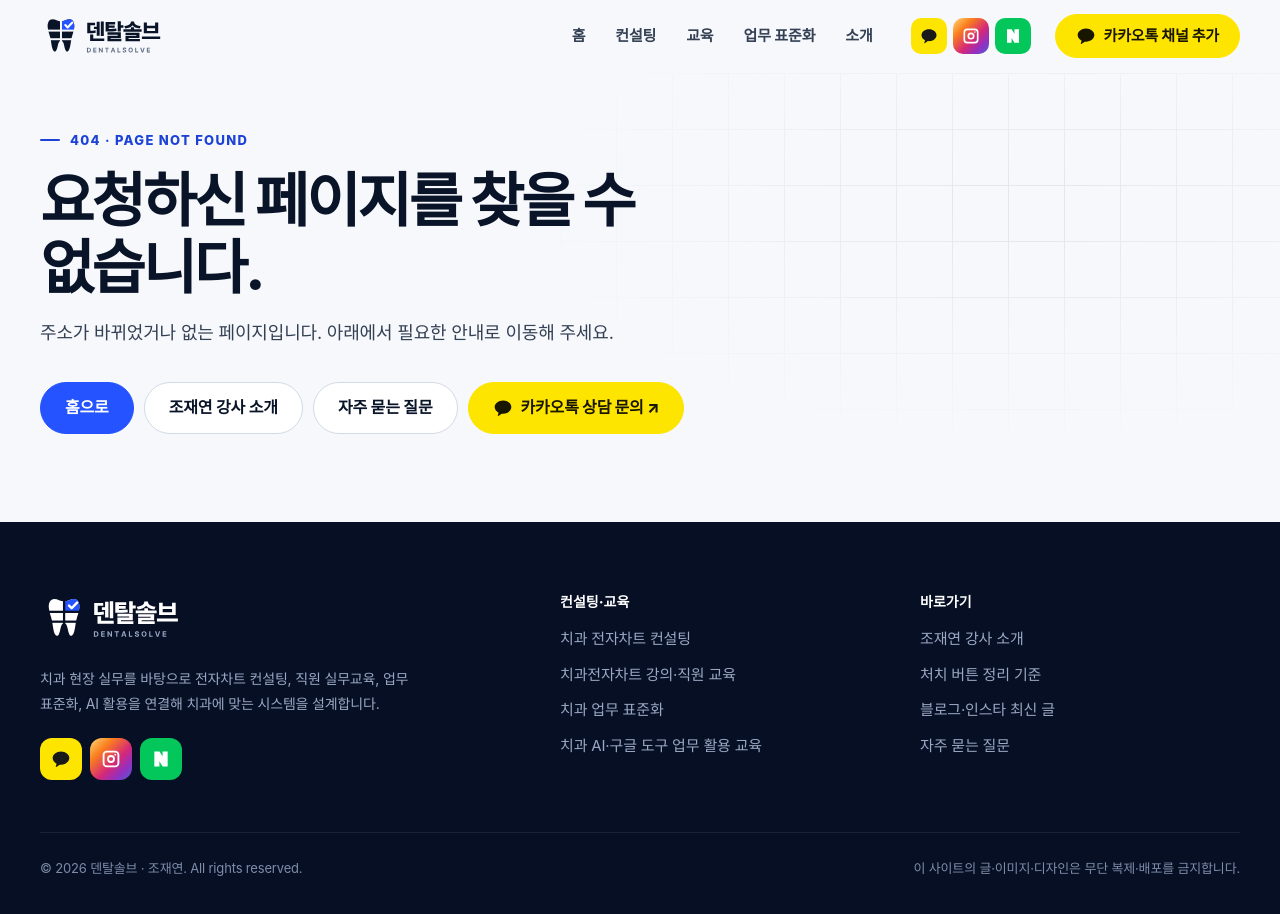
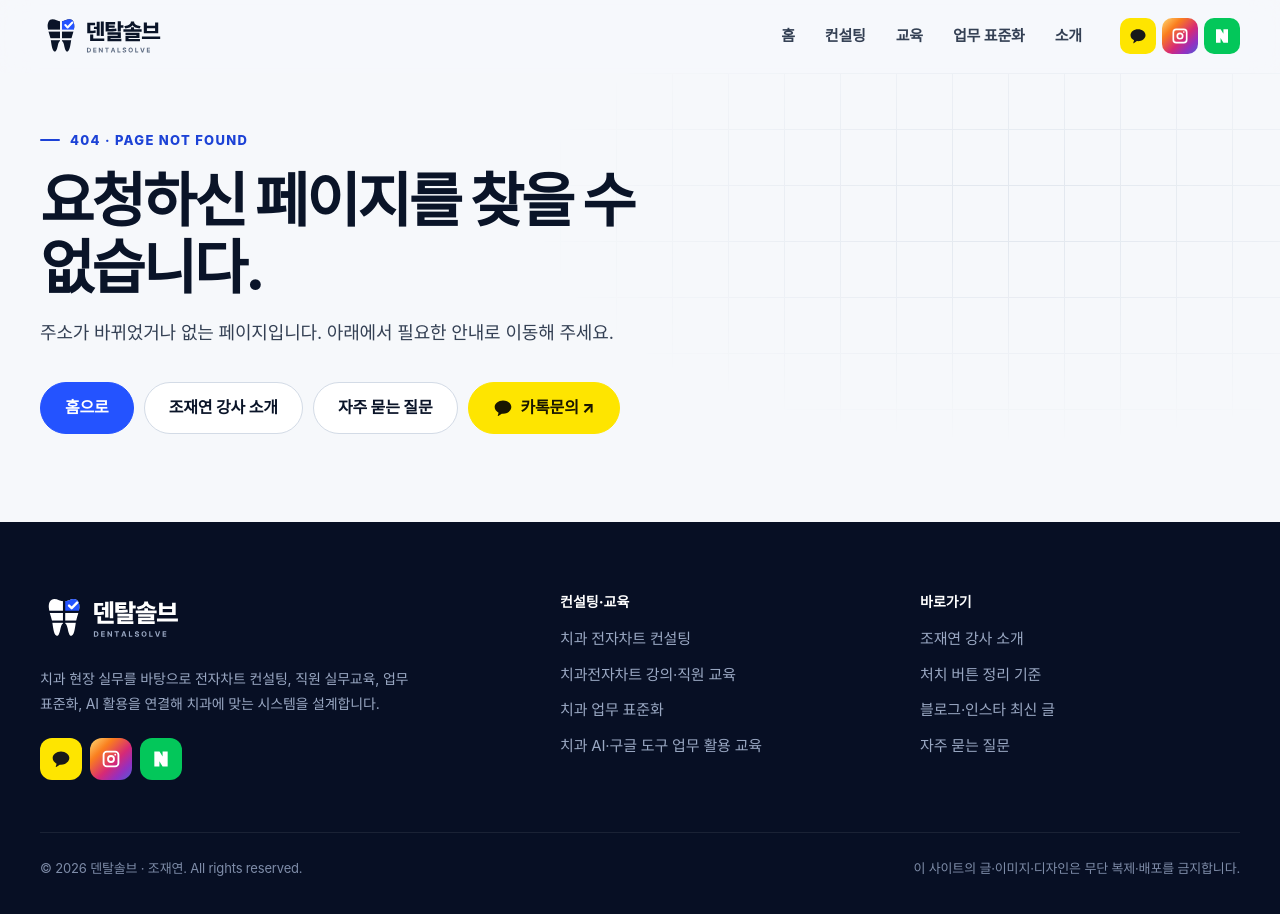
Before and after one commit to maurice2895/maurice2895.github.io, a plain HTML site: page 404.html in a window 1280 px wide. Drawn offline with Linux system fonts and the light colour scheme; a web font is replaced by a local one.

Commit message:
Use Kakao inquiry label and icon

```diff
--- a/404.html
+++ b/404.html
@@ -23,9 +23,9 @@
 <header class="header">
   <div class="wrap header-in">
     <a class="brand" href="/" aria-label="덴탈솔브 홈"><img class="brand-logo" src="/images/logo.svg?v=2026110407" alt="덴탈솔브" width="186" height="64"></a>
-    <nav class="site-nav" id="site-nav" aria-label="주요 메뉴"><a href="/">홈</a><a href="/consulting/">컨설팅</a><a href="/oneclick/">교육</a><a href="/standardization/">업무 표준화</a><a href="/about/">소개</a><a class="nav-kakao" href="https://pf.kakao.com/_AaMvX" target="_blank" rel="noopener noreferrer">카카오톡 채널 추가<span class="sr-only">(새 창)</span></a></nav>
-    <div class="social header-social" aria-label="공식 채널"><a class="kakao" href="https://pf.kakao.com/_AaMvX/chat" target="_blank" rel="noopener noreferrer" aria-label="카카오톡 상담 (새 창)"><svg viewBox="0 0 24 24" aria-hidden="true"><path d="M12 3C6.48 3 2 6.55 2 10.93c0 2.8 1.88 5.25 4.72 6.63l-.96 3.53a.4.4 0 0 0 .6.44l4.18-2.77c.48.06.96.1 1.46.1 5.52 0 10-3.55 10-7.93S17.52 3 12 3z"/></svg></a><a class="instagram" href="https://www.instagram.com/maurice_02875" target="_blank" rel="noopener noreferrer" aria-label="인스타그램 (새 창)"><svg viewBox="0 0 24 24" aria-hidden="true"><path d="M7 2h10a5 5 0 0 1 5 5v10a5 5 0 0 1-5 5H7a5 5 0 0 1-5-5V7a5 5 0 0 1 5-5zm0 2.2A2.8 2.8 0 0 0 4.2 7v10A2.8 2.8 0 0 0 7 19.8h10a2.8 2.8 0 0 0 2.8-2.8V7A2.8 2.8 0 0 0 17 4.2H7zm5 3.1a4.7 4.7 0 1 1 0 9.4 4.7 4.7 0 0 1 0-9.4zm0 2.2a2.5 2.5 0 1 0 0 5 2.5 2.5 0 0 0 0-5zm5.1-3.8a1.1 1.1 0 1 1 0 2.2 1.1 1.1 0 0 1 0-2.2z"/></svg></a><a class="naver" href="https://blog.naver.com/maurice2895" target="_blank" rel="noopener noreferrer" aria-label="네이버 블로그 (새 창)"><svg viewBox="0 0 24 24" aria-hidden="true"><path d="M4 3h6.2l3.7 6.1V3H20v18h-6.1l-3.8-6.2V21H4V3z"/></svg></a></div>
-    <a class="btn btn-kakao header-cta" href="https://pf.kakao.com/_AaMvX" target="_blank" rel="noopener noreferrer">카카오톡 채널 추가<span class="sr-only">(새 창)</span></a>
+    <nav class="site-nav" id="site-nav" aria-label="주요 메뉴"><a href="/">홈</a><a href="/consulting/">컨설팅</a><a href="/oneclick/">교육</a><a href="/standardization/">업무 표준화</a><a href="/about/">소개</a><a class="nav-kakao" href="https://pf.kakao.com/_AaMvX/chat" target="_blank" rel="noopener noreferrer" aria-label="카톡문의">카톡문의<span class="sr-only">(새 창)</span></a></nav>
+    <div class="social header-social" aria-label="공식 채널"><a class="kakao" href="https://pf.kakao.com/_AaMvX/chat" target="_blank" rel="noopener noreferrer" aria-label="카톡문의 (새 창)"><svg viewBox="0 0 24 24" aria-hidden="true"><path d="M12 3C6.48 3 2 6.55 2 10.93c0 2.8 1.88 5.25 4.72 6.63l-.96 3.53a.4.4 0 0 0 .6.44l4.18-2.77c.48.06.96.1 1.46.1 5.52 0 10-3.55 10-7.93S17.52 3 12 3z"/></svg></a><a class="instagram" href="https://www.instagram.com/maurice_02875" target="_blank" rel="noopener noreferrer" aria-label="인스타그램 (새 창)"><svg viewBox="0 0 24 24" aria-hidden="true"><path d="M7 2h10a5 5 0 0 1 5 5v10a5 5 0 0 1-5 5H7a5 5 0 0 1-5-5V7a5 5 0 0 1 5-5zm0 2.2A2.8 2.8 0 0 0 4.2 7v10A2.8 2.8 0 0 0 7 19.8h10a2.8 2.8 0 0 0 2.8-2.8V7A2.8 2.8 0 0 0 17 4.2H7zm5 3.1a4.7 4.7 0 1 1 0 9.4 4.7 4.7 0 0 1 0-9.4zm0 2.2a2.5 2.5 0 1 0 0 5 2.5 2.5 0 0 0 0-5zm5.1-3.8a1.1 1.1 0 1 1 0 2.2 1.1 1.1 0 0 1 0-2.2z"/></svg></a><a class="naver" href="https://blog.naver.com/maurice2895" target="_blank" rel="noopener noreferrer" aria-label="네이버 블로그 (새 창)"><svg viewBox="0 0 24 24" aria-hidden="true"><path d="M4 3h6.2l3.7 6.1V3H20v18h-6.1l-3.8-6.2V21H4V3z"/></svg></a></div>
+
     <button class="nav-toggle" type="button" aria-expanded="false" aria-controls="site-nav" aria-label="메뉴 열기"><span></span><span></span><span></span></button>
   </div>
 </header>
@@ -39,7 +39,7 @@
       <a class="btn btn-primary" href="/">홈으로</a>
       <a class="btn" href="/about/">조재연 강사 소개</a>
       <a class="btn" href="/faq/">자주 묻는 질문</a>
-      <a class="btn btn-kakao" href="https://pf.kakao.com/_AaMvX/chat" target="_blank" rel="noopener noreferrer">카카오톡 상담 문의 ↗<span class="sr-only">(새 창)</span></a>
+      <a class="btn btn-kakao" href="https://pf.kakao.com/_AaMvX/chat" target="_blank" rel="noopener noreferrer">카톡문의 ↗<span class="sr-only">(새 창)</span></a>
     </div>
   </div>
 </section>
@@ -50,7 +50,7 @@
       <div>
         <a class="brand" href="/" aria-label="덴탈솔브 홈"><img class="brand-logo" src="/images/logo-white.svg?v=2026110407" alt="덴탈솔브" width="186" height="64"></a>
         <p class="footer-desc">치과 현장 실무를 바탕으로 전자차트 컨설팅, 직원 실무교육, 업무 표준화, AI 활용을 연결해 치과에 맞는 시스템을 설계합니다.</p>
-        <div class="social"><a class="kakao" href="https://pf.kakao.com/_AaMvX/chat" target="_blank" rel="noopener noreferrer" aria-label="카카오톡 상담 (새 창)"><svg viewBox="0 0 24 24" aria-hidden="true"><path d="M12 3C6.48 3 2 6.55 2 10.93c0 2.8 1.88 5.25 4.72 6.63l-.96 3.53a.4.4 0 0 0 .6.44l4.18-2.77c.48.06.96.1 1.46.1 5.52 0 10-3.55 10-7.93S17.52 3 12 3z"/></svg></a><a class="instagram" href="https://www.instagram.com/maurice_02875" target="_blank" rel="noopener noreferrer" aria-label="인스타그램 (새 창)"><svg viewBox="0 0 24 24" aria-hidden="true"><path d="M7 2h10a5 5 0 0 1 5 5v10a5 5 0 0 1-5 5H7a5 5 0 0 1-5-5V7a5 5 0 0 1 5-5zm0 2.2A2.8 2.8 0 0 0 4.2 7v10A2.8 2.8 0 0 0 7 19.8h10a2.8 2.8 0 0 0 2.8-2.8V7A2.8 2.8 0 0 0 17 4.2H7zm5 3.1a4.7 4.7 0 1 1 0 9.4 4.7 4.7 0 0 1 0-9.4zm0 2.2a2.5 2.5 0 1 0 0 5 2.5 2.5 0 0 0 0-5zm5.1-3.8a1.1 1.1 0 1 1 0 2.2 1.1 1.1 0 0 1 0-2.2z"/></svg></a><a class="naver" href="https://blog.naver.com/maurice2895" target="_blank" rel="noopener noreferrer" aria-label="네이버 블로그 (새 창)"><svg viewBox="0 0 24 24" aria-hidden="true"><path d="M4 3h6.2l3.7 6.1V3H20v18h-6.1l-3.8-6.2V21H4V3z"/></svg></a></div>
+        <div class="social"><a class="kakao" href="https://pf.kakao.com/_AaMvX/chat" target="_blank" rel="noopener noreferrer" aria-label="카톡문의 (새 창)"><svg viewBox="0 0 24 24" aria-hidden="true"><path d="M12 3C6.48 3 2 6.55 2 10.93c0 2.8 1.88 5.25 4.72 6.63l-.96 3.53a.4.4 0 0 0 .6.44l4.18-2.77c.48.06.96.1 1.46.1 5.52 0 10-3.55 10-7.93S17.52 3 12 3z"/></svg></a><a class="instagram" href="https://www.instagram.com/maurice_02875" target="_blank" rel="noopener noreferrer" aria-label="인스타그램 (새 창)"><svg viewBox="0 0 24 24" aria-hidden="true"><path d="M7 2h10a5 5 0 0 1 5 5v10a5 5 0 0 1-5 5H7a5 5 0 0 1-5-5V7a5 5 0 0 1 5-5zm0 2.2A2.8 2.8 0 0 0 4.2 7v10A2.8 2.8 0 0 0 7 19.8h10a2.8 2.8 0 0 0 2.8-2.8V7A2.8 2.8 0 0 0 17 4.2H7zm5 3.1a4.7 4.7 0 1 1 0 9.4 4.7 4.7 0 0 1 0-9.4zm0 2.2a2.5 2.5 0 1 0 0 5 2.5 2.5 0 0 0 0-5zm5.1-3.8a1.1 1.1 0 1 1 0 2.2 1.1 1.1 0 0 1 0-2.2z"/></svg></a><a class="naver" href="https://blog.naver.com/maurice2895" target="_blank" rel="noopener noreferrer" aria-label="네이버 블로그 (새 창)"><svg viewBox="0 0 24 24" aria-hidden="true"><path d="M4 3h6.2l3.7 6.1V3H20v18h-6.1l-3.8-6.2V21H4V3z"/></svg></a></div>
       </div>
       <div>
         <h2>컨설팅·교육</h2>
@@ -67,6 +67,6 @@
     </div>
   </div>
 </footer>
-<a class="sticky-cta" href="https://pf.kakao.com/_AaMvX/chat" target="_blank" rel="noopener noreferrer">카카오톡 상담하기<span class="sr-only">(새 창)</span></a>
+<a class="sticky-cta" href="https://pf.kakao.com/_AaMvX/chat" target="_blank" rel="noopener noreferrer">카톡문의<span class="sr-only">(새 창)</span></a>
 </body>
 </html>
```
